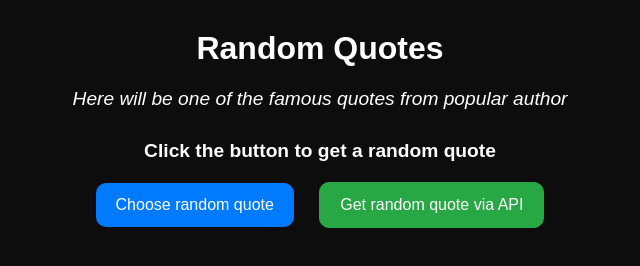
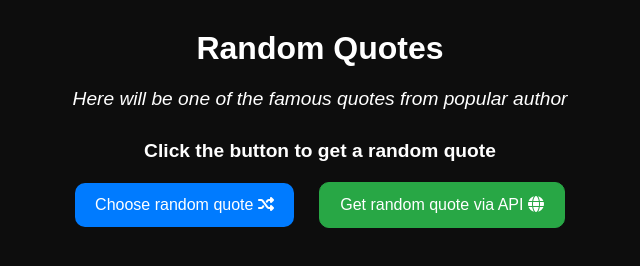
Before and after one commit to vielchelpykh/random-quotes-oop, a plain HTML site: page index.html in a window 1280 px wide. Shown: the whole page, without its empty margins (320-960 px from the left). Drawn offline with Linux system fonts and the light colour scheme.

Commit message:
Add fa icons for both bottons

```diff
--- a/index.html
+++ b/index.html
@@ -21,10 +21,10 @@
           >Click the button to get a random quote</span
         >
         <button id="random-quote-btn" class="btn btn-primary">
-          Choose random quote
+          Choose random quote <i class="fas fa-random"></i>
         </button>
         <button id="random-quote-api-btn" class="btn btn-secondary">
-          Get random quote via API
+          Get random quote via API <i class="fa fa-globe"></i>
         </button>
       </div>
     </div>
```
